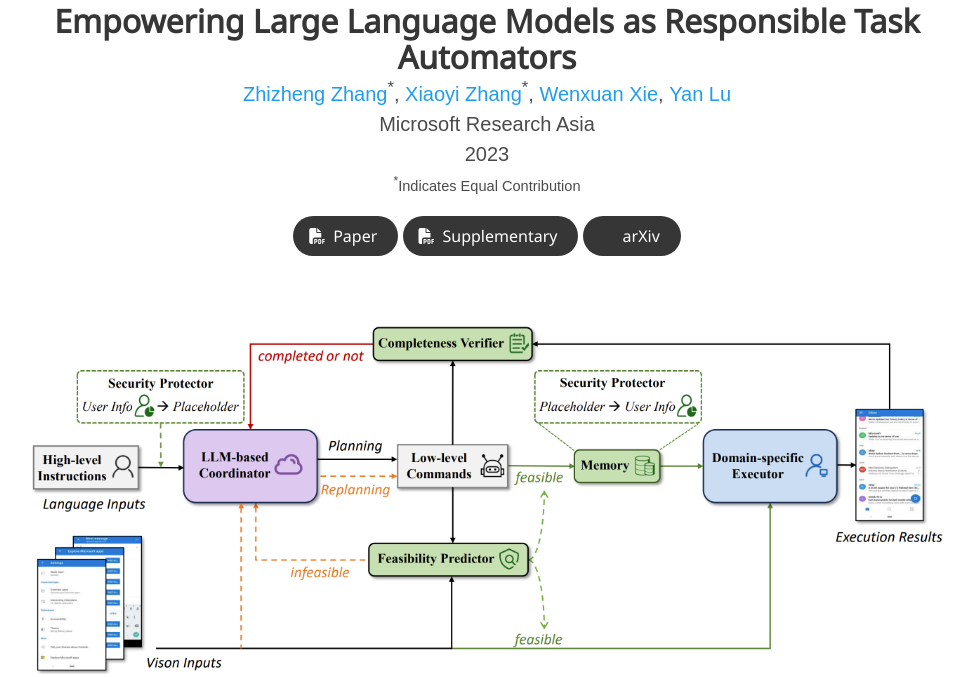
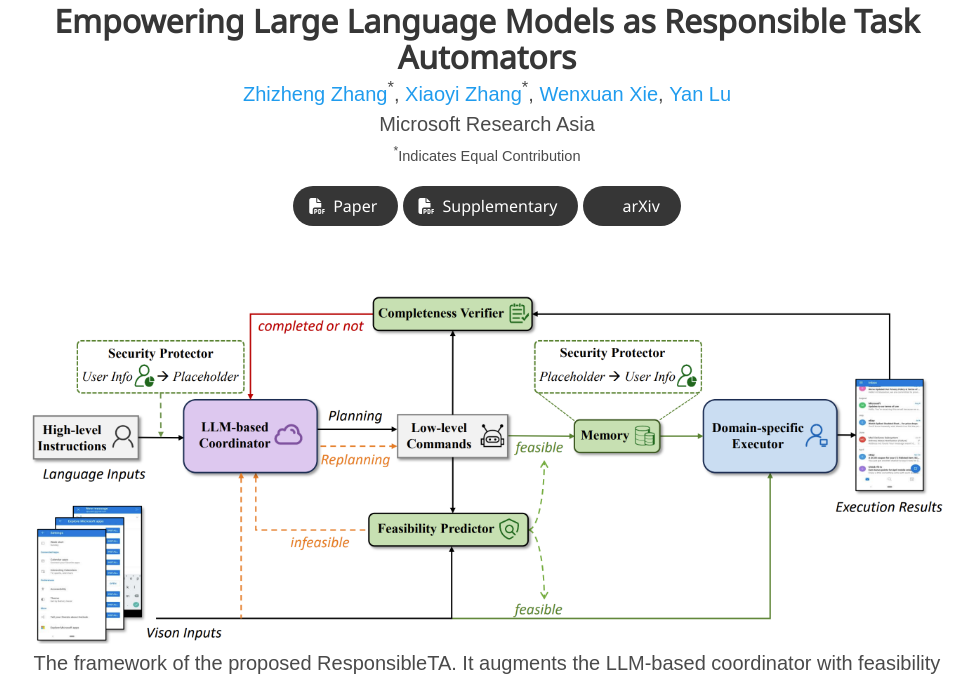
Before and after one commit to task-automation-research/responsible_task_automation, a plain HTML site: page index.html in a window 1280 px wide. Shown: the part 123-800 px from the top of the page, without its empty margins (153-1127 px from the left). Drawn offline with nearby package versions, Linux system fonts and the light colour scheme; some icons are missing; a web font is replaced by a local one.

Commit message:
remove year

```diff
--- a/index.html
+++ b/index.html
@@ -69,7 +69,7 @@
                   </div>
 
                   <div class="is-size-5 publication-authors">
-                    <span class="author-block">Microsoft Research Asia<br>2023</span>
+                    <span class="author-block">Microsoft Research Asia<br></span>
                     <span class="eql-cntrb"><small><br><sup>*</sup>Indicates Equal Contribution</small></span>
                   </div>
 
```
